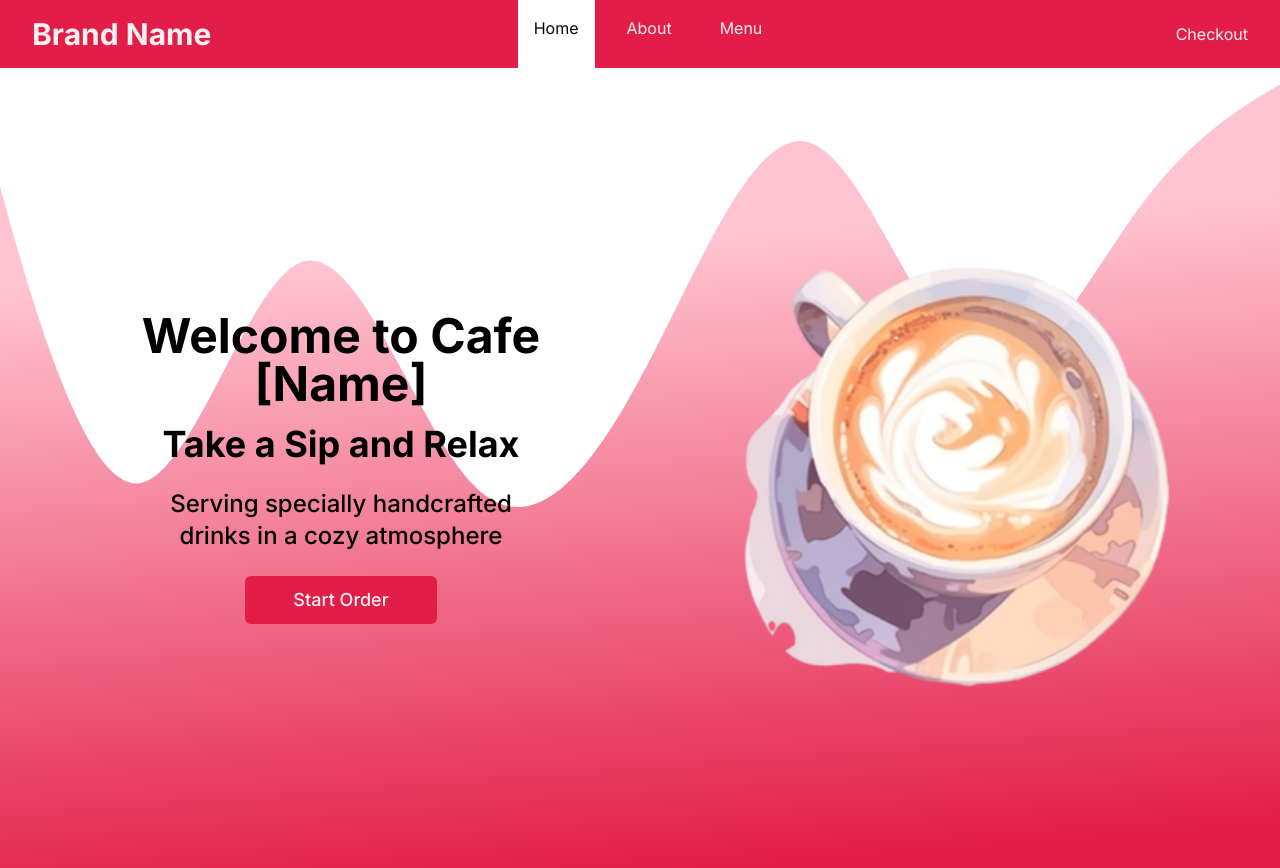
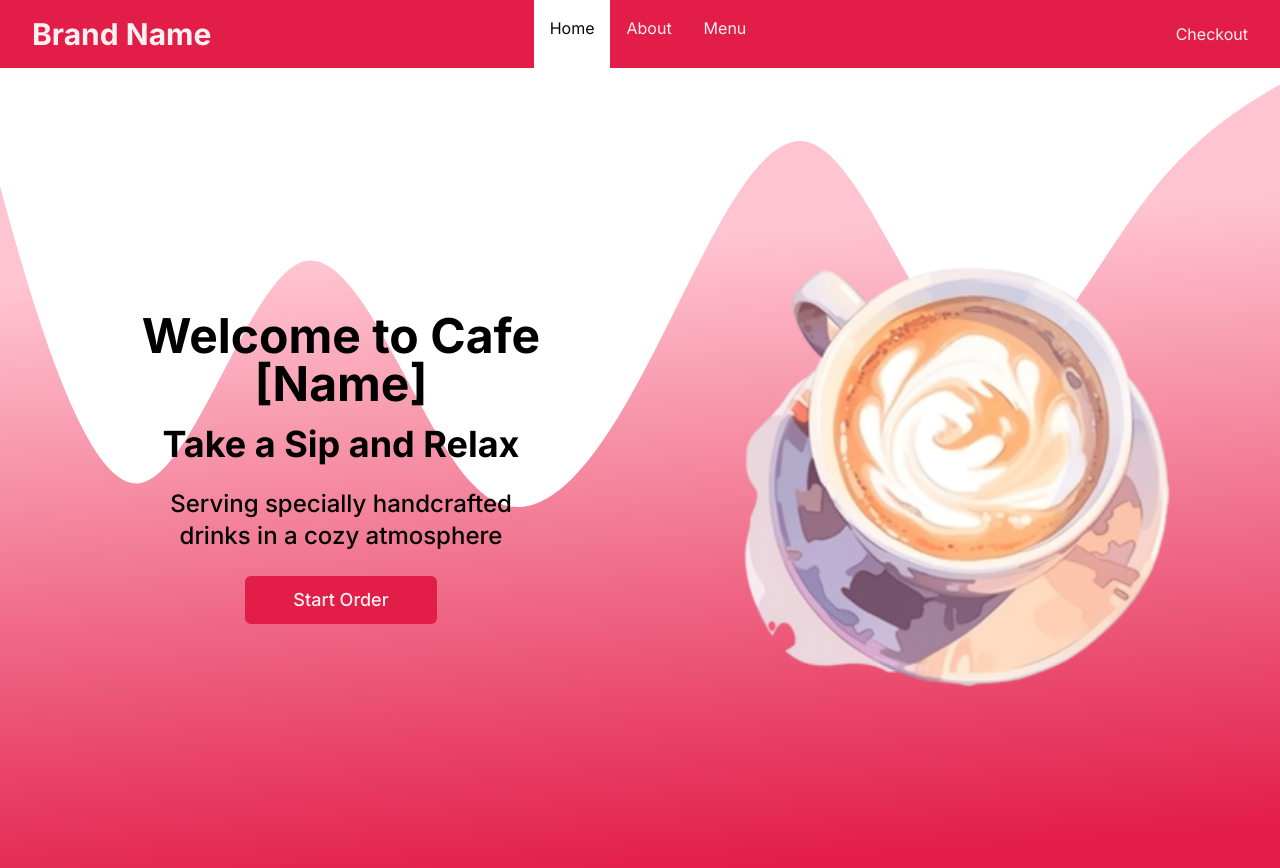
Before and after one commit to mgz11/coffee-site, a Next.js app: page / in a window 1280 px wide. Built offline with nearby package versions, Linux system fonts and the light colour scheme.

Commit message:
updated style of nav on customer side

```diff
--- a/src/app/(customerFacing)/layout.tsx
+++ b/src/app/(customerFacing)/layout.tsx
@@ -17,7 +17,7 @@ export default function CustomerLayout({
 				<div className="flex-1 flex items-center p-4">
 					<h1 className="text-3xl font-bold">Brand Name</h1>
 				</div>
-				<div className="flex-1 flex justify-center space-x-4">
+				<div className="flex-1 flex justify-center px-4">
 					<NavLink href="/">Home</NavLink>
 					<NavLink href="/about">About</NavLink>
 					<NavLink href="/menu">Menu</NavLink>
```
